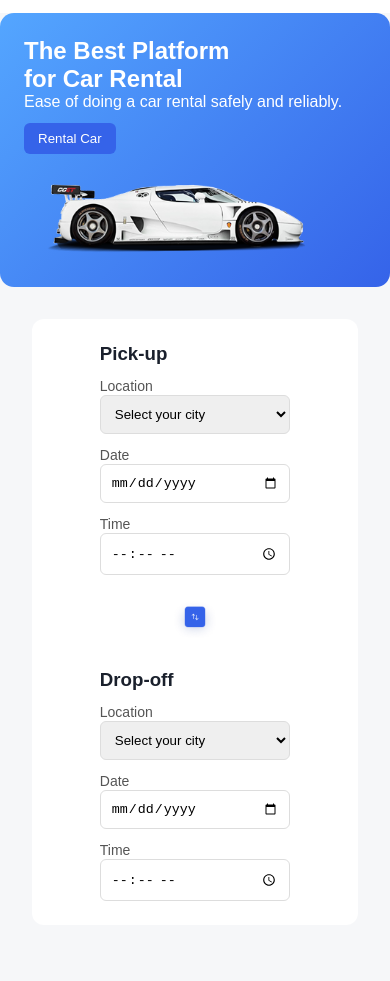
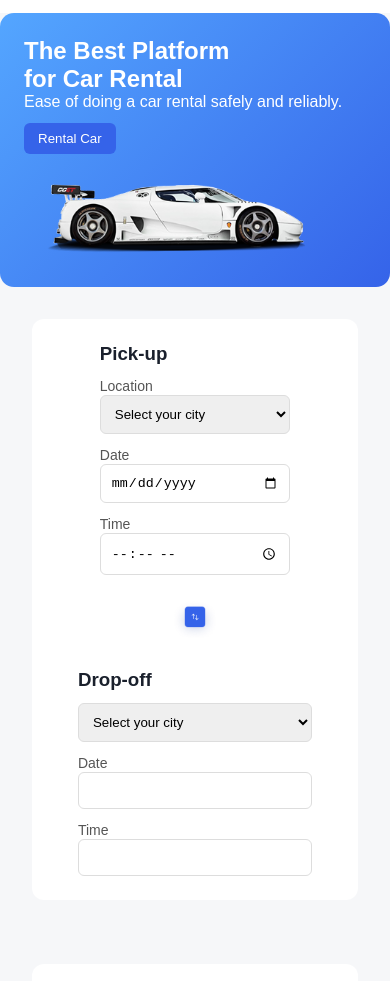
Before and after one commit to gennymiriane06-ui/Final-Html-Css-Project-2, a plain HTML site: page index.html in a window 390 px wide. Shown: the part 110-1091 px from the top of the page. Drawn offline with Linux system fonts and the light colour scheme.

Commit message:
[finalproject2]correcting my responsiveness and the html

```diff
--- a/Final2/styles/style.css
+++ b/Final2/styles/style.css
@@ -268,7 +268,6 @@ body {
 
   .car-grid {
     grid-template-columns: 1fr;
-
     gap: 15px;
   }
 
--- a/index.html
+++ b/index.html
@@ -82,20 +82,19 @@
           <h3>Drop-off</h3>
 
           <div class="field">
-            <label for="carry">Location</label>
             <select id="pickup-location">
               <option>Select your city</option>
             </select>
           </div>
 
           <div class="field">
-            <label for="date">Date</label>
-            <input type="date" id="pickup-date" />
+            <label for="data">Date</label>
+            <input type="data" id="pickup-date" />
           </div>
 
           <div class="field">
-            <label for="time">Time</label>
-            <input type="Time" id="pickup-time" />
+            <label for="timer">Time</label>
+            <input type="Timer" id="pickup-time" />
           </div>
         </div>
       </section>
--- a/styles/style.css
+++ b/styles/style.css
@@ -225,7 +225,6 @@ header img {
 .show-more-wrapper {
   display: flex;
   justify-content: center;
-
   align-items: center;
   margin: 40px 0;
 }
```
